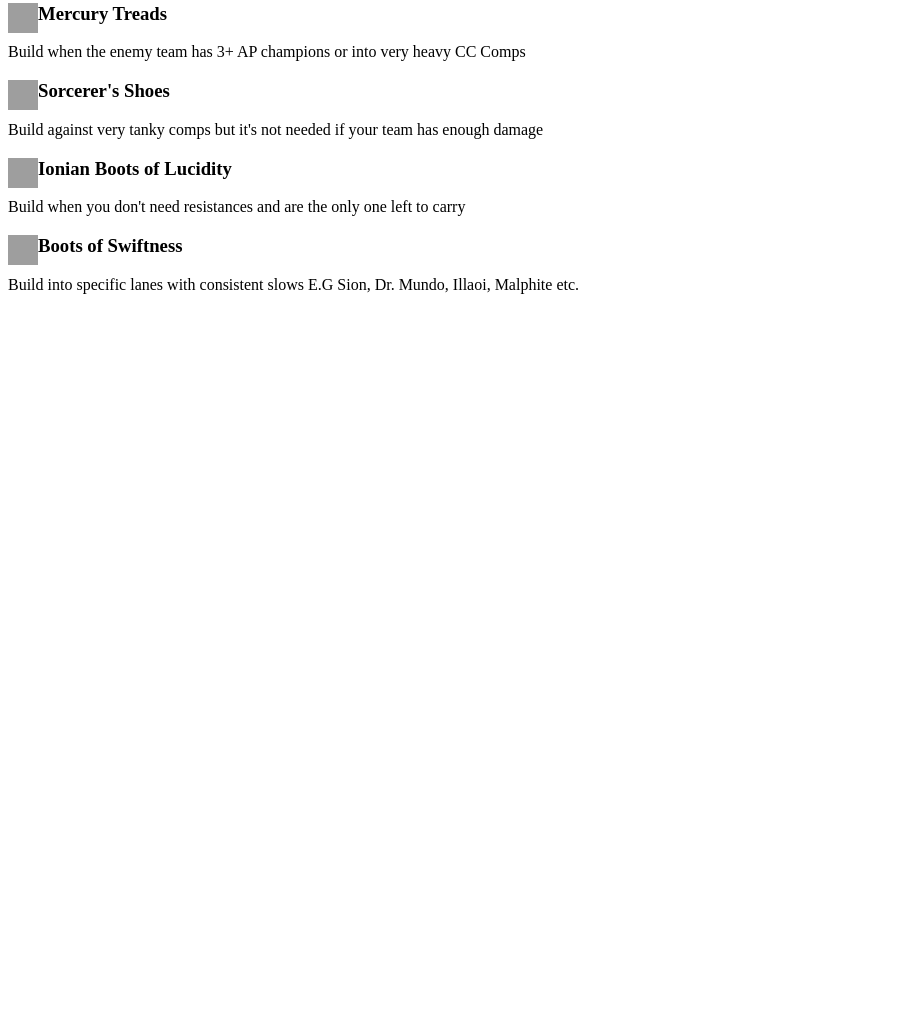
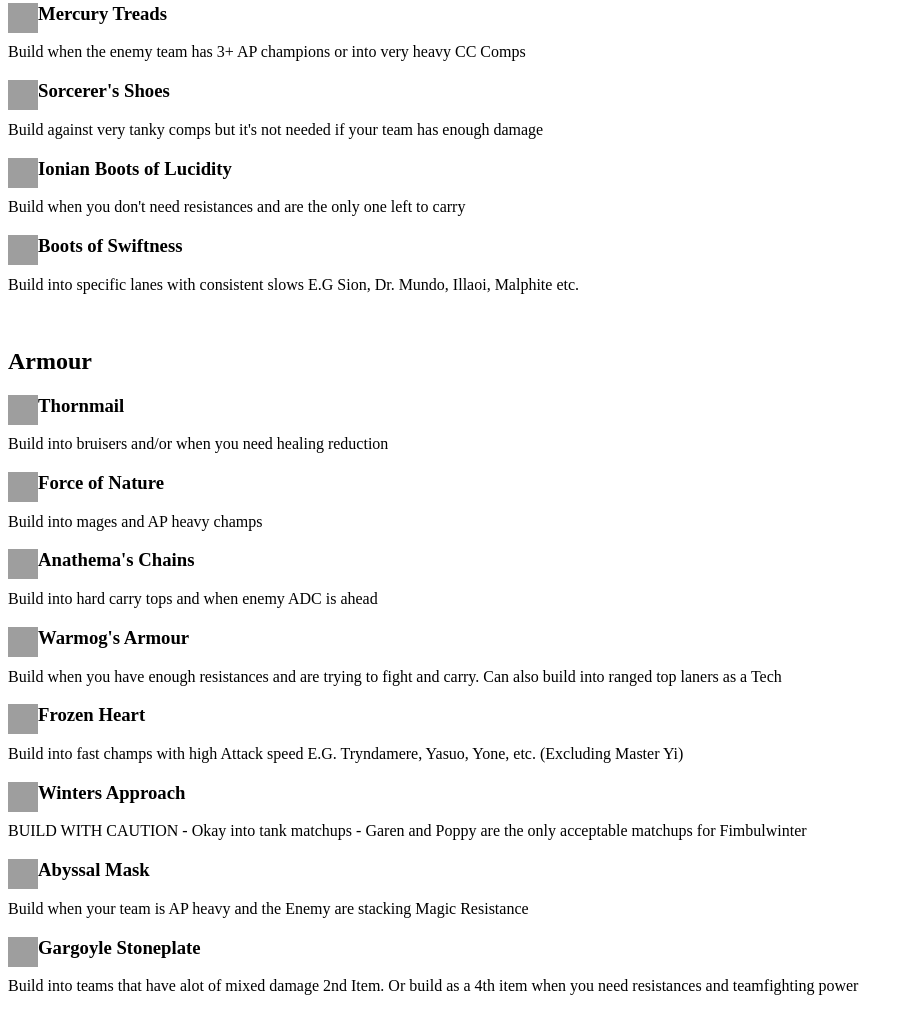
Before and after one commit to JScully2809/OrnnMatchupGuide, a plain HTML site: page OrnnMatchupGuide/Index.html in a window 1280 px wide. Shown: the part 819-1830 px from the top of the page, without its empty margins (0-914 px from the left). Before the commit the page ends 1129 px from the top, so only its background shows below. Drawn offline with Linux system fonts and the light colour scheme; grey boxes are pictures that could not be loaded.

Commit message:
Added Armour section

```diff
--- a/OrnnMatchupGuide/Index.html
+++ b/OrnnMatchupGuide/Index.html
@@ -5,12 +5,11 @@
     <meta name="viewport" content="width=device-width, initial-scale=1.0">
     <meta http-equiv="X-UA-Compatible" content="ie=edge">
     <title>Ornn Matchup Guide</title>
-<style>
-    h1 {background-image: url("https://ddragon.leagueoflegends.com/cdn/img/champion/splash/Ornn_0.jpg");}
-</style>
 </head>
+
 <header>
-    </header>
+</header>
+
 <body>
     <h1>Ornn Matchup Guide</h1>
     <h2>I love Fiora</h2>
@@ -30,6 +29,7 @@
    <h3>Evenshroud <img src="https://static.wikia.nocookie.net/leagueoflegends/images/b/b1/Evenshroud_item_HD.png/revision/latest?cb=20211116191906" alt="Evenshroud" style="float:left;width:30px;height:30px;"></h3>
     <p>If you're only looking to teamfight and against a lane where your goal is to survive until teamfights happen</p>
    <br>
+
    <h2>Boots</h2>
    <h3>Plated Steelcaps <img src="https://static.wikia.nocookie.net/leagueoflegends/images/d/dc/Plated_Steelcaps_item_HD.png/revision/latest?cb=20201111000436" alt="Plated Steelcaps" style="float:left;width:30px;height:30px;"></h3>
     <p>Build when the enemy team has 3+ AD champions</p>
@@ -41,6 +41,24 @@
     <p>Build when you don't need resistances and are the only one left to carry</p>
    <h3>Boots of Swiftness <img src="https://static.wikia.nocookie.net/leagueoflegends/images/a/ae/Boots_of_Swiftness_item_HD.png/revision/latest?cb=20201116171938" alt="Boots of Swiftness" style="float:left;width:30px;height:30px;"></h3>
     <p>Build into specific lanes with consistent slows E.G Sion, Dr. Mundo, Illaoi, Malphite etc.</p>
+    <br>
 
+    <h2> Armour </h2>
+    <h3>Thornmail <img src="https://static.wikia.nocookie.net/leagueoflegends/images/c/ca/Thornmail_item_HD.png/revision/latest?cb=20201111005023" alt="Thornmail" style="float:left;width:30px;height:30px;"></h3>
+     <p>Build into bruisers and/or when you need healing reduction</p>
+    <h3>Force of Nature <img src="https://static.wikia.nocookie.net/leagueoflegends/images/b/bf/Force_of_Nature_item_HD.png/revision/latest?cb=20210728195952" alt="Force of Nature" style="float:left;width:30px;height:30px;"></h3>
+     <p>Build into mages and AP heavy champs</p>
+    <h3>Anathema's Chains <img src="https://leagueofitems.com/images/items/256/8001.webp" alt="Anathema's Chains" style="float:left;width:30px;height:30px"></h3>
+     <p>Build into hard carry tops and when enemy ADC is ahead</p>
+    <h3>Warmog's Armour <img src="https://leagueofitems.com/images/items/256/3083.webp" alt="Warmog's Armour" style="float:left;width:30px;height:30px"></h3>
+     <p>Build when you have enough resistances and are trying to fight and carry. Can also build into ranged top laners as a Tech</p>
+    <h3>Frozen Heart <img src="https://leagueofitems.com/images/items/256/3110.webp" alt="Frozen Heart" style="float:left;width:30px;height:30px"></h3>
+     <p>Build into fast champs with high Attack speed E.G. Tryndamere, Yasuo, Yone, etc. (Excluding Master Yi)</p>
+    <h3>Winters Approach <img src="https://leagueofitems.com/images/items/256/3119.webp" alt="Winter's Approach" style="float:left;width:30px;height:30px"></h3>
+     <p>BUILD WITH CAUTION - Okay into tank matchups - Garen and Poppy are the only acceptable matchups for Fimbulwinter</p>
+    <h3>Abyssal Mask <img src="https://leagueofitems.com/images/items/256/8020.webp" alt="Abyssal Mask" style="float:left;width:30px;height:30px"></h3>
+     <p>Build when your team is AP heavy and the Enemy are stacking Magic Resistance</p>
+    <h3>Gargoyle Stoneplate <img src="https://leagueofitems.com/images/items/256/3193.webp" alt="Gargoyle Stoneplate" style="float:left;width:30px;height:30px"></h3>
+     <p>Build into teams that have alot of mixed damage 2nd Item. Or build as a 4th item when you need resistances and teamfighting power</p>
 </body>
 </html>
```
